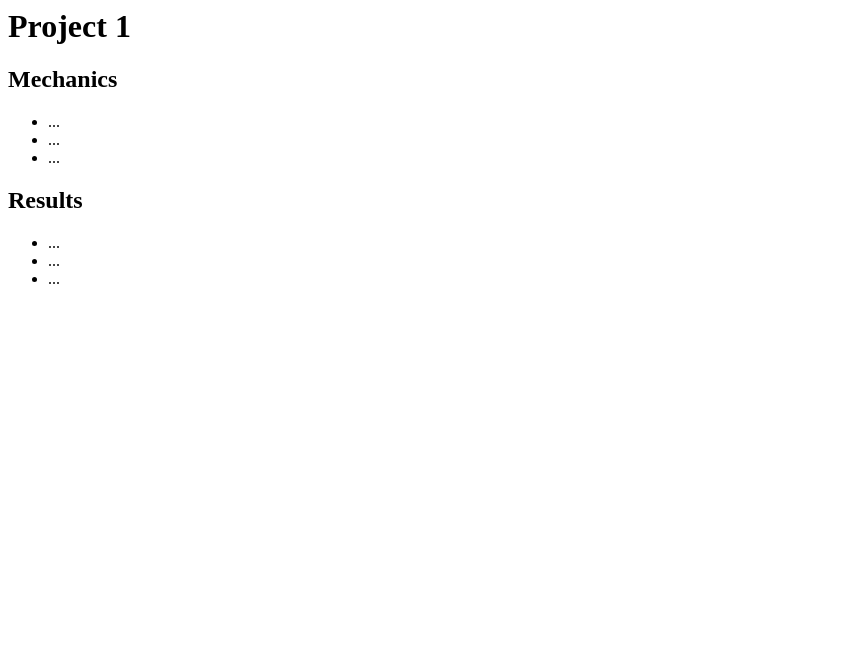
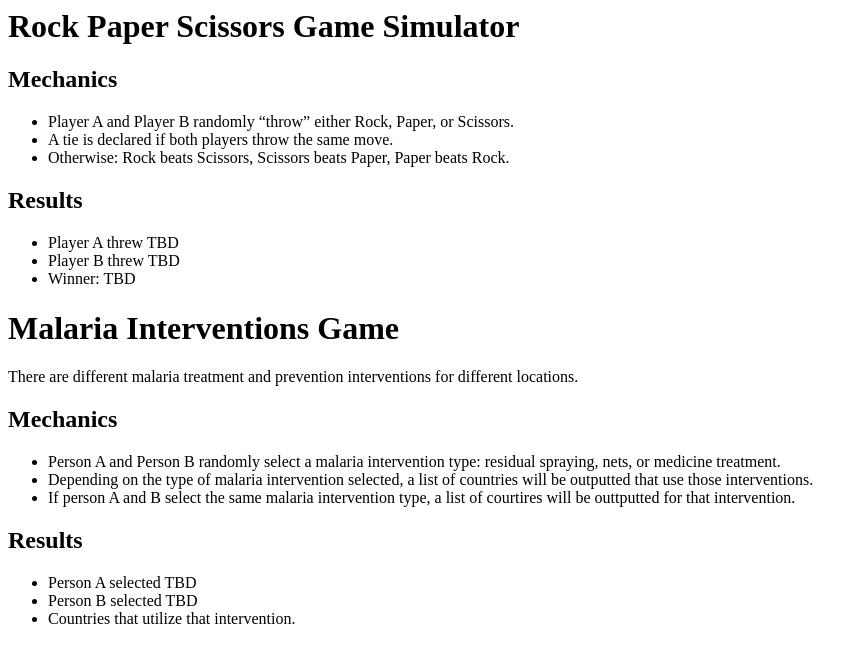
Before and after one commit to ngal2021/e2, a PHP site: page / in a window 1280 px wide. Shown: the top 663 px of the page, without its empty margins (0-868 px from the left). Run offline with PHP 8.4, Linux system fonts and the light colour scheme.

Commit message:
Separation of PHP & HTML; Sketch of game mechanics

```diff
--- /dev/null
+++ b/p1/index-view.php
@@ -0,0 +1,34 @@
+<h1>Rock Paper Scissors Game Simulator</h1>
+
+<h2>Mechanics</h2>
+<ul>
+    <li>Player A and Player B randomly “throw” either Rock, Paper, or Scissors.</li>
+    <li>A tie is declared if both players throw the same move.</li>
+    <li>Otherwise: Rock beats Scissors, Scissors beats Paper, Paper beats Rock.</li>
+</ul>
+<h2>Results</h2>
+<ul>
+    <li>Player A threw TBD </li>
+    <li>Player B threw TBD</li>
+    <li>Winner: TBD</li>
+</ul>
+
+<h1>Malaria Interventions Game</h1>
+<p>
+    There are different malaria treatment and prevention interventions for different locations.
+</p>
+<h2>Mechanics</h2>
+<ul>
+    <li>Person A and Person B randomly select a malaria intervention type: residual spraying, nets, or medicine
+        treatment.</li>
+    <li>Depending on the type of malaria intervention selected, a list of countries will be outputted that use those
+        interventions.</li>
+    <li>If person A and B select the same malaria intervention type, a list of courtires will be outtputted for that
+        intervention.</li>
+</ul>
+<h2>Results</h2>
+<ul>
+    <li>Person A selected TBD</li>
+    <li>Person B selected TBD</li>
+    <li>Countries that utilize that intervention.</li>
+</ul>
--- a/p1/index.php
+++ b/p1/index.php
@@ -1,14 +1,22 @@
-<h1>Project 1</h1>
+<?php
+# Rock, paper, scissors
+# Set values for rock, paper, or scissors
+# Randomly assign value to each player, set as new variable (player_a, player_b)
+# If/else statements with boolean data types to determine who won the game or if there was a tie
+    # If Player_A > Player_B, Player_A wins, else Player_B wins
+    # If Player_A > Player_B, tie
+# echo results of the game to the client-side browser (HTML). Results to be echoed: Player A threw x; Player B threw x; Winner: ______;
+# game refreshers when the broswer is refreshed
 
-<h2>Mechanics</h2>
-<ul>
-    <li>...</li>
-    <li>...</li>
-    <li>...</li>
-</ul>
-<h2>Results</h2>
-<ul>
-    <li>...</li>
-    <li>...</li>
-    <li>...</li>
-</ul>
+# I would like to try to come up with some sort of game related to public health.
+# Modified: rock, paper, scissors; malaria interventions/outputting country where those interventions are utilized?
+    # Two people could be talking about malaria interventions, each 'selects' an intervention, game outputs country(s) where interventions are utilized
+    # Final project could look like (might be too advanced/not game like enough): user can input/select interventions and see an updated map of where those interventions are utilized.
+# Set values (or have boolean statements) for three main intervetions: spraying, nets, intermittent medicine
+# Randomly assign value to each person, set as new variable (person_a, person_b)
+# If/else statements to determine which countries to output
+    # Add logic of which lists/arrays to access of the countries
+# echo results (countries where interventions occur) of the game to the html
+# game refreshers when the broswer is refreshed
+
+require 'index-view.php';
```
